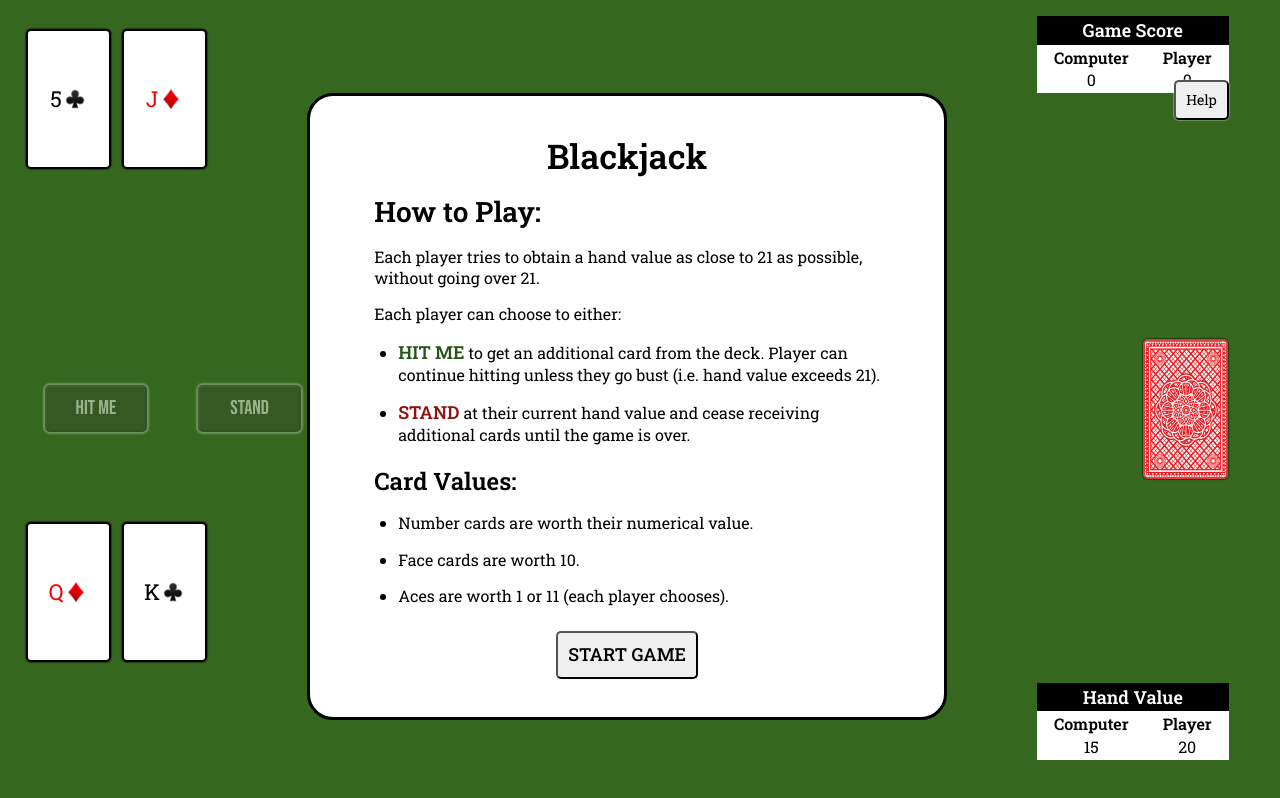
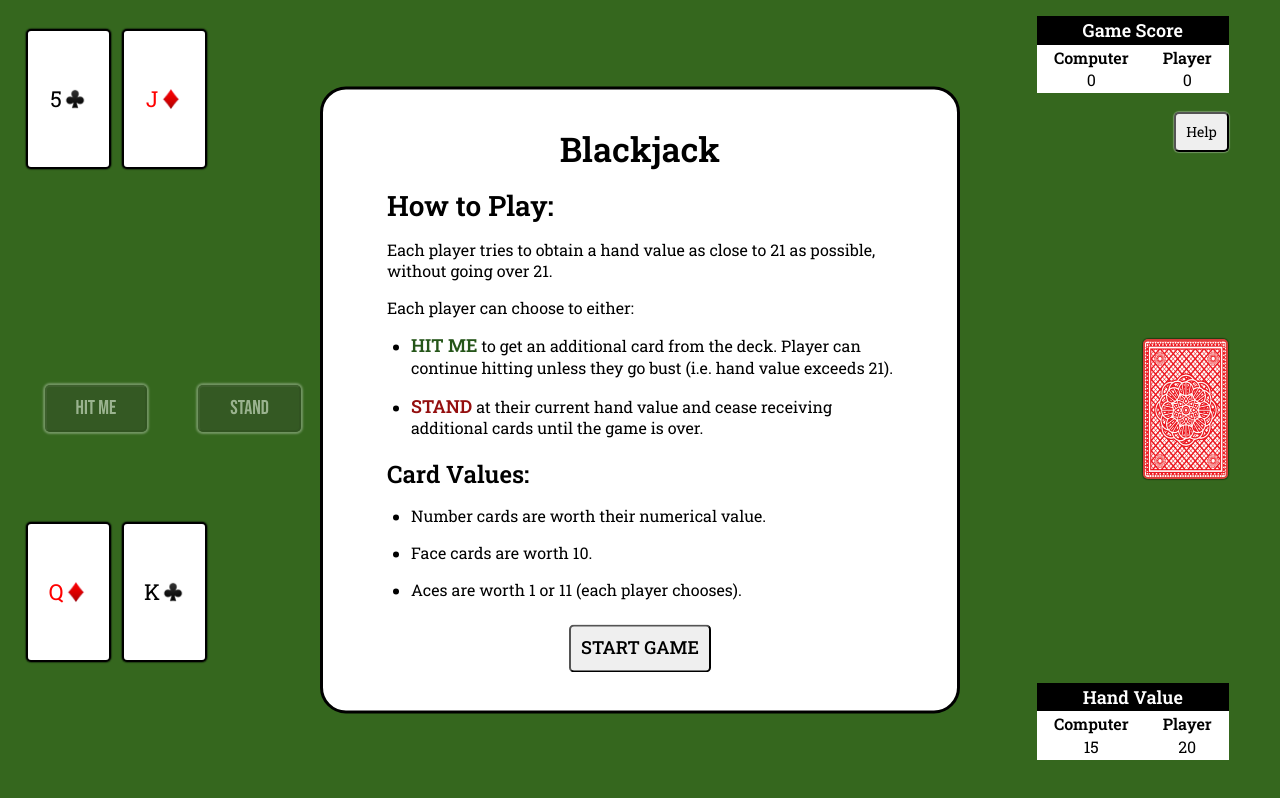
Before and after one commit to stephaniejchan8/Blackjack, a plain HTML site: page index.html in a window 1280 px wide. Drawn offline with Linux system fonts and the light colour scheme.

Commit message:
improved instructions positioning

```diff
--- a/main.css
+++ b/main.css
@@ -29,10 +29,15 @@ body {
 /* ============== GAME INSTRUCTIONS ============= */
 
 .instructions {
-    position: absolute;
+    position: fixed;
+    z-index: 2;
+    top: 50%;
+    left: 50%;
+    transform: translate(-50%, -50%);;
     display: none;
-    width: 60vw;
-    margin: 5vh 20vw 0;
+    width: 95vw;
+    /* width: 60vw; */
+    /* margin: 5vh 20vw 0; */
     padding: 3% 5%;
     background: white;
     border: 3px solid black;
@@ -95,12 +100,13 @@ button {
 .openInstructions {
     display: block;
     position: absolute;
-    top: 10vh;
+    top: 14vh;
     right: 4vw;
     font-size: 0.7rem;
 }
 
 .playerButtons {
+    height: 100%;
     display: flex;
     flex-direction: column;
     justify-content: space-evenly;
@@ -255,7 +261,7 @@ button:disabled {
 
 .gameScoreContainer,
 .handValueContainer {
-    position: absolute;
+    position: fixed;
     display: inline-block;
     right: 2vw;
     text-align: center;
@@ -344,6 +350,10 @@ button:disabled {
         width: 40vw;
         left: 30vw;
     }
+    .instructions {
+        /* margin: 10vh 24vw 0; */
+        width: 70vw;
+    }
 }
 
 @media (min-width: 1000px) {
@@ -356,7 +366,7 @@ button:disabled {
     }
 
     .instructions {
-        margin: 10vh 24vw 0;
+        /* margin: 10vh 24vw 0; */
         width: 50vw;
     }
 }
```
Also changed, not shown: 1 other file.
